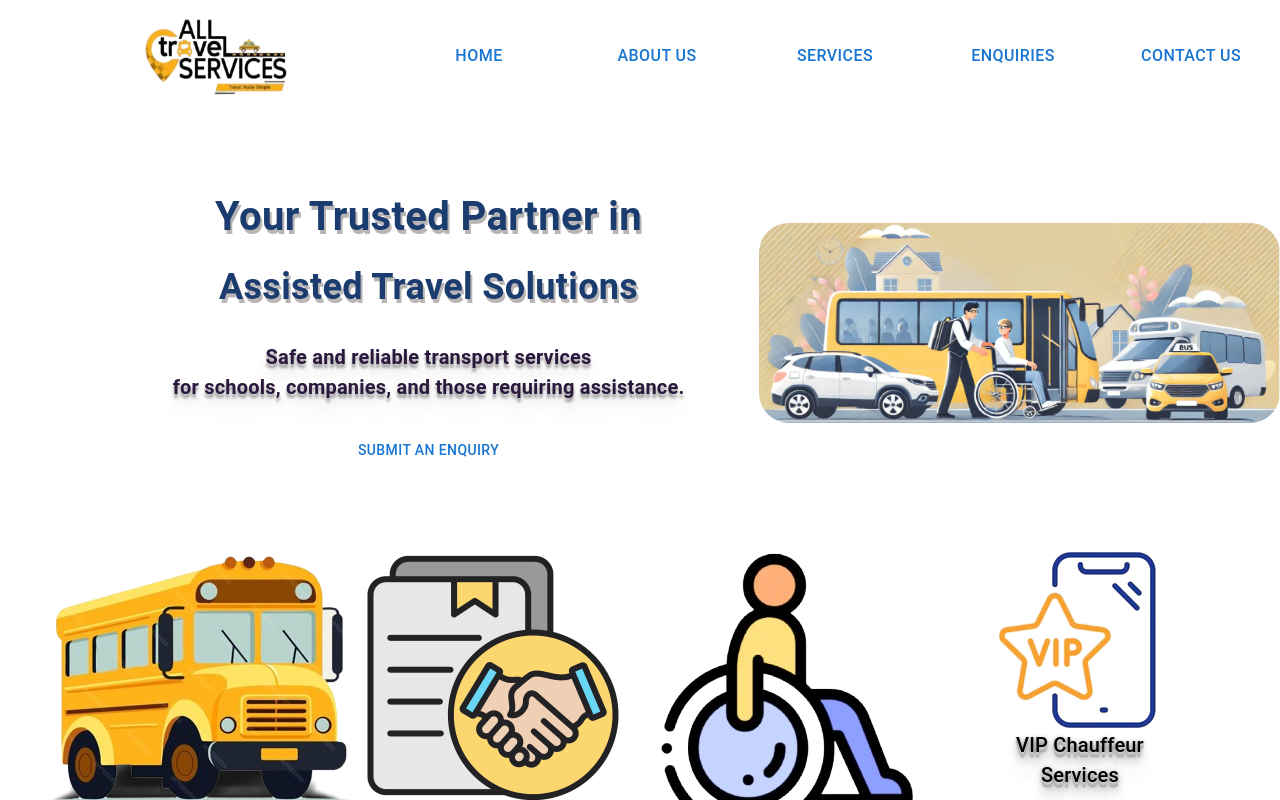
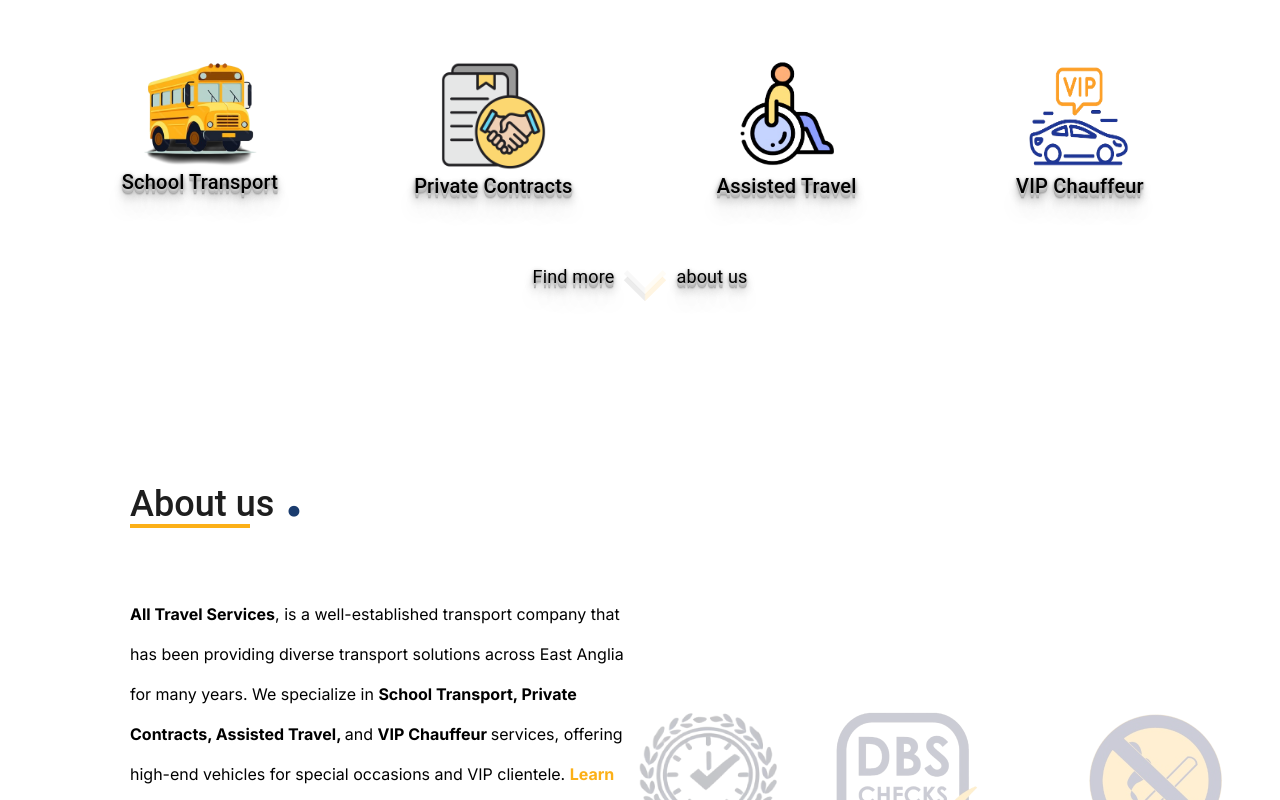
Before and after one commit to RafaPach/AllTravelServices, a Next.js app: page / in a window 1280 px wide. Shown: the top 800 px of the page. Built offline with nearby package versions, Linux system fonts and the light colour scheme.

Commit message:
responsiveness and few changes

```diff
--- a/components/Alternative/HelloPageTest.js
+++ b/components/Alternative/HelloPageTest.js
@@ -7,12 +7,12 @@
   return (
     <Box
       display="flex"
-      justifyContent="center"
+      justifyContent="start"
       textAlign="start"
       id="welcome"
       sx={{
         pt: { xs: '20px', sm: '30px', lg: '50px' },
-        ml: { lg: '130px', md: '80px', sm: '20px', xs: '10px' },
+        ml: { lg: '100px', md: '80px', sm: '20px', xs: '10px' },
       }}
     >
       <Stack
@@ -27,7 +27,7 @@
           sx={{
             width: { lg: '655px', md: '500px', sm: '100%', xs: '100%' },
             mt: { lg: '0', md: '5px', sm: '20px', xs: '20px' },
-            textAlign: { sm: 'center', xs: 'center' },
+            textAlign: { lg: 'start', m: 'start', sm: 'center', xs: 'center' },
             p: { xs: '10px', sm: '20px' },
           }}
         >
@@ -71,10 +71,15 @@
           <Button
             className="btn-like"
             href="/about"
+            // style={{
+            //   borderRadius: 15,
+            //   height: { lg: 70, md: 60, sm: 50, xs: 45 },
+            //   width: { lg: 170, md: 150, sm: 130, xs: 120 },
+            // }}
             style={{
               borderRadius: 15,
-              height: { lg: 70, md: 60, sm: 50, xs: 45 },
-              width: { lg: 170, md: 150, sm: 130, xs: 120 },
+              height: 65,
+              width: 170,
             }}
           >
             Submit an Enquiry
@@ -85,7 +90,7 @@
         <Box
           mb="35px"
           sx={{
-            width: { lg: '50%', md: '50%', sm: '80%', xs: '100%' },
+            width: { lg: '60%', md: '50%', sm: '80%', xs: '90%' },
             display: 'flex',
             justifyContent: { sm: 'center', xs: 'center' },
           }}
--- a/components/Alternative/HomeServicesTest.js
+++ b/components/Alternative/HomeServicesTest.js
@@ -12,13 +12,13 @@
 const HomeServicesAlt2 = () => {
   const images = [
     { name: 'School Transport', img: Bus, width: 120, height: 106 },
-    { name: 'Private Contracts', img: Private, width: 105, height: 106 },
-    { name: 'Assisted Travel', img: WheelChair, width: 100, height: 106 },
+    { name: 'Private Contracts', img: Private, width: 105, height: 110 },
+    { name: 'Assisted Travel', img: WheelChair, width: 100, height: 110 },
     {
-      name: 'VIP Chauffeur Services',
+      name: 'VIP Chauffeur',
       img: VIP,
-      width: 90,
-      height: 106,
+      width: 110,
+      height: 110,
     },
   ];
 
@@ -50,7 +50,7 @@
                   height={item.height}
                   src={item.img}
                   alt={item.name}
-                  style={{ width: 'auto', height: 'auto' }}
+                  // style={{ width: 'auto', height: 'auto' }}
                 />
                 <Typography
                   className="drop-shadow-smaller"
@@ -68,7 +68,6 @@
         <Stack direction="row" spacing={2} display="flex" alignItems="center">
           <Typography
             fontSize={{ lg: '18px', md: '16px', sm: '14px', xs: '12px' }}
-            fontWeight="600"
             className="drop-shadow-smaller"
           >
             Find more
@@ -76,7 +75,6 @@
           <ScrollArrow />
           <Typography
             fontSize={{ lg: '18px', md: '16px', sm: '14px', xs: '12px' }}
-            fontWeight="600"
             className="drop-shadow-smaller"
           >
             about us
--- a/components/Alternative/NavTest.js
+++ b/components/Alternative/NavTest.js
@@ -40,7 +40,7 @@
 
   return (
     <HideOnScroll>
-      <Box sx={{ backgroundColor: color || 'white' }}>
+      <Box>
         {isSmallScreen ? (
           // Mobile Nav
           <AppBar position="sticky" color="default">
@@ -94,20 +94,22 @@
               sx={{
                 p: 2,
                 ml: { lg: 15, md: 8 },
+                mr: { lg: '100px', m: '60px' },
                 display: 'flex',
                 flexDirection: 'row',
                 justifyContent: 'space-between',
                 alignItems: 'center',
+                position: 'sticky',
               }}
             >
               <Image
                 src={Logo}
                 alt="Logo"
-                width={150} // adjust for medium screens
-                height={80} // adjust for medium screens
+                width={250} // adjust for medium screens
+                height={100} // adjust for medium screens
                 sx={{
                   width: { lg: 250, md: 200, sm: 150 },
-                  height: { lg: 110, md: 90, sm: 70 },
+                  height: { lg: 100, md: 90, sm: 70 },
                 }}
                 id="logoIMG"
               />
@@ -128,7 +130,7 @@
                       borderRadius: 3,
                       height: { lg: 50, md: 40, sm: 30 },
                       width: { lg: 130, md: 100, sm: 80 },
-                      fontSize: { lg: '1rem', md: '0.9rem', sm: '0.75rem' },
+                      fontSize: { lg: '0.9rem', md: '0.75rem', sm: '0.45rem' },
                     }}
                   >
                     {link}
--- a/components/SubmitEnquiry.js
+++ b/components/SubmitEnquiry.js
@@ -1,13 +1,10 @@
-import React from 'react';
+import React, { useState } from 'react';
 import { TextField, Stack, Box, Typography } from '@mui/material';
+import Grid from '@mui/material/Unstable_Grid2';
 import { createTheme, ThemeProvider, useTheme } from '@mui/material/styles';
-// import Grid from '@mui/material/Unstable_Grid2/Grid2';
-import { outlinedInputClasses } from '@mui/material/OutlinedInput';
+import emailjs from '@emailjs/browser';
 
-import { useState } from 'react';
-
-import Grid from '@mui/material/Unstable_Grid2';
-
+// Custom theme for styling TextField components
 const customTheme = (outerTheme) =>
   createTheme({
     palette: {
@@ -32,10 +29,10 @@
             borderColor: 'var(--TextField-brandBorderColor)',
           },
           root: {
-            [`&:hover .${outlinedInputClasses.notchedOutline}`]: {
+            '&:hover .MuiOutlinedInput-notchedOutline': {
               borderColor: 'var(--TextField-brandBorderHoverColor)',
             },
-            [`&.Mui-focused .${outlinedInputClasses.notchedOutline}`]: {
+            '&.Mui-focused .MuiOutlinedInput-notchedOutline': {
               borderColor: 'var(--TextField-brandBorderFocusedColor)',
             },
           },
@@ -44,139 +41,159 @@
     },
   });
 
-export default function () {
-  const [name, setName] = useState('');
-
-  const [subject, setSubject] = useState('');
-
-  const [email, setEmail] = useState('');
-
-  const [message, setMessage] = useState('');
-
-  function handleSubmit(event) {
-    event.preventDefault();
-
-    setName('');
-
-    setSubject('');
-
-    setEmail('');
-
-    setMessage('');
-
-    console.log(name, subject, email, message);
-  }
-
+const EmailForm = () => {
   const outerTheme = useTheme();
 
+  const [formData, setFormData] = useState({
+    name: '',
+    subject: '',
+    email: '',
+    phoneNr: '',
+    message: '',
+  });
+
+  const [errors, setErrors] = useState({
+    email: false,
+    phone: false,
+  });
+
+  const handleChange = (e) => {
+    const { name, value } = e.target;
+    setFormData((prev) => ({ ...prev, [name]: value }));
+
+    // Validation
+    if (name === 'email') {
+      setErrors((prev) => ({ ...prev, email: !e.target.validity.valid }));
+    }
+    if (name === 'phoneNr') {
+      setErrors((prev) => ({
+        ...prev,
+        phone: value.length > 9 || isNaN(value) || !value,
+      }));
+    }
+  };
+
+  const handleSubmit = (e) => {
+    e.preventDefault();
+    emailjs
+      .send('SERVICE_ID', 'TEMPLATE_ID', formData, {
+        publicKey: 'YOUR_PUBLIC_KEY',
+      })
+      .then(
+        (response) => {
+          console.log('SUCCESS!', response.status, response.text);
+          setFormData({
+            name: '',
+            subject: '',
+            email: '',
+            phoneNr: '',
+            message: '',
+          });
+        },
+        (error) => {
+          console.log('FAILED...', error);
+        }
+      );
+  };
+
   return (
-    <Box ml="130px">
-      <Stack
-        mt="150px"
-        display="flex"
-        justifyContent="start"
-        sx={{ backgroundColor: '' }}
-      >
-        <Stack spacing={2} direction="row">
+    <ThemeProvider theme={customTheme(outerTheme)}>
+      <Box ml={{ xs: 2, sm: 5, md: 10, lg: 15 }} mt={10} backgroundColor="">
+        <Stack spacing={2}>
           <Typography
             color="#1E1E1E"
             fontWeight="500"
-            fontSize="30px"
-            lineHeight="40px"
-            letterSpacing="0em"
-            textAlign="center"
+            fontSize={{ xs: '24px', sm: '30px' }}
           >
             Submit an Enquiry <span className="dotColor">.</span>
           </Typography>
-        </Stack>
           <div className="aboutline"></div>
         </Stack>
-      <Box sx={{ backgroundColor: '', mt: '70px' }} width="100%">
-        <Grid container spacing={2}>
-          <Grid xs={6} sm={6} md={6} lg={4}>
+
+        <Box mt={5}>
+          <Grid container mb={5}>
+            <Grid xs={10} sm={10} md={8} lg={6} mx="">
               <Stack
                 spacing={2}
                 direction={{ xs: 'column', sm: 'row' }}
-              sx={{ marginBottom: 4 }}
+                sx={{ mb: 4 }}
               >
-              <ThemeProvider theme={customTheme(outerTheme)}>
                 <TextField
-                  placeholder="Type your name here"
+                  // placeholder="Type your name here"
                   name="name"
                   label="Name"
-                  value={name}
+                  value={formData.name}
                   variant="outlined"
-                  onChange={(e) => setName(e.target.value)}
-                  sx={{ opacity: '70%' }}
+                  onChange={handleChange}
                   required
                   fullWidth
                 />
                 <TextField
-                  name="username"
+                  name="subject"
                   label="Subject"
-                  value={subject}
+                  value={formData.subject}
                   variant="outlined"
+                  onChange={handleChange}
                   required
                   fullWidth
-                  onChange={(e) => setSubject(e.target.value)}
-                  sx={{ opacity: '70%' }}
                 />
-              </ThemeProvider>
               </Stack>
 
               <Stack
                 spacing={2}
                 direction={{ xs: 'column', sm: 'row' }}
-              sx={{ marginBottom: 4 }}
+                sx={{ mb: 4 }}
               >
-              <ThemeProvider theme={customTheme(outerTheme)}>
                 <TextField
-                  name="username"
+                  name="phoneNr"
                   label="Phone Number"
-                  value={name}
+                  value={formData.phoneNr}
                   variant="outlined"
+                  onChange={handleChange}
+                  error={errors.phone}
+                  helperText={errors.phone ? 'Please enter a valid number' : ''}
+                  required
                   fullWidth
-                  sx={{ opacity: '70%' }}
                 />
+                <TextField
+                  name="email"
+                  label="Email Address"
+                  value={formData.email}
+                  variant="outlined"
+                  onChange={handleChange}
+                  inputProps={{ type: 'email' }}
+                  error={errors.email}
+                  helperText={errors.email ? 'Please enter a valid email' : ''}
+                  required
+                  fullWidth
+                />
+              </Stack>
 
               <TextField
-                  name="username"
-                  label="Email Address"
-                  value={email}
+                name="message"
+                label="Message"
+                value={formData.message}
                 variant="outlined"
                 required
+                rows={4}
+                multiline
+                onChange={handleChange}
                 fullWidth
-                  onChange={(e) => setEmail(e.target.value)}
-                  sx={{ opacity: '70%' }}
               />
-              </ThemeProvider>
-            </Stack>
-            <ThemeProvider theme={customTheme(outerTheme)}>
-              <TextField
-                name="username"
-                label="Message"
-                value={message}
-                variant="outlined"
-                required
-                rows={8}
-                multiline
-                onChange={(e) => setMessage(e.target.value)}
-                fullWidth
-                sx={{ opacity: '70%', mb: '50px' }}
-              />
-            </ThemeProvider>
             </Grid>
           </Grid>
-        <Box className="cta" width="155px" backgroundColor="" mb="50px">
-          <span onClick={handleSubmit}>Submit</span>
 
+          <Box className="cta" width="155px" mb={5} onClick={handleSubmit}>
+            <span>Submit</span>
             <svg width="13px" height="12px" viewBox="0 0 13 10">
               <path d="M1,5 L11,5"></path>
-
               <polyline points="8 1 12 5 8 9"></polyline>
             </svg>
           </Box>
         </Box>
       </Box>
+    </ThemeProvider>
   );
-}
+};
+
+export default EmailForm;
--- a/package.json
+++ b/package.json
@@ -9,6 +9,7 @@
     "lint": "next lint"
   },
   "dependencies": {
+    "@emailjs/browser": "^4.4.1",
     "@emotion/react": "^11.13.3",
     "@emotion/styled": "^11.13.0",
     "@mui/icons-material": "^5.8.4",
--- a/pages/index.js
+++ b/pages/index.js
@@ -11,6 +11,7 @@
 import NavbarAlt2 from '../components/Alternative/NavTest.js';
 import HelloPageAlt2 from '../components/Alternative/HelloPageTest.js';
 import HomeServicesAlt2 from '../components/Alternative/HomeServicesTest.js';
+
 export default function Try() {
   return (
     <>
@@ -19,14 +20,14 @@
         <meta name="viewport" content="initial-scale=1.0, width=device-width" />
       </Head>
       <Box className="fullScreen">
-        <NavbarAlt2 />
+        {/* <NavbarAlt2 /> */}
         {/* <NavbarAlt /> */}
         {/* <HelloPageAlt /> */}
-        <HelloPageAlt2 />
+        {/* <HelloPageAlt2 /> */}
         {/* <HomeServicesAlt /> */}
-        {/* <About /> */}
         {/* <SubmitEnquiry /> */}
         <HomeServicesAlt2 />
+        <About />
       </Box>
     </>
   );
--- a/styles/globals.css
+++ b/styles/globals.css
@@ -180,7 +180,7 @@
 }
 
 .d3-image {
-  opacity: 0.85;
+  opacity: 0.25;
 }
 
 .falsehaha {
```
Also changed, not shown: Assests/VIP.png, 1 other file (tests, documents, lock files or other folders). Lines whose indentation alone changed are shown as unchanged.
